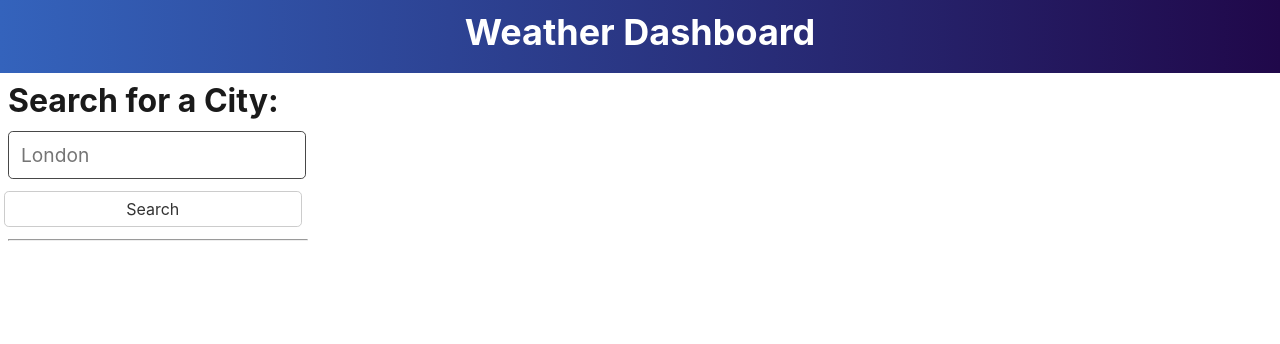
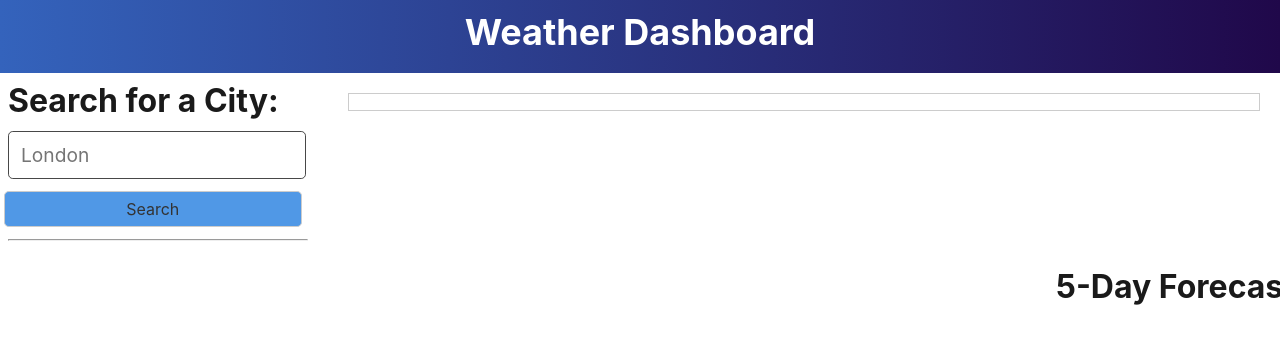
Before and after one commit to georgielill/Five-Day-Weather-App, a plain HTML site: page index.html in a window 1280 px wide. Drawn offline with nearby package versions, Linux system fonts and the light colour scheme.

Commit message:
made 5 day forecast appear on right, and added 5 day forecast title, changed button to blue

```diff
--- a/assets/script.js
+++ b/assets/script.js
@@ -51,8 +51,9 @@ function displayCurrentWeather(data) {
         <h2>${cityName} (${date})</h2>
         <img src="${weatherIcon}" alt="Weather Icon">
         <p>Temperature: ${temperature}°C</p>
+        <p>Wind: ${windSpeed} KPH</p>
         <p>Humidity: ${humidity}%</p>
-        <p>Wind Speed: ${windSpeed} m/s</p>
+
     `;
 }
 
@@ -73,8 +74,8 @@ function displayForecast(data) {
             <h3>${date}</h3>
             <img src="${weatherIcon}" alt="Weather Icon">
             <p>Temperature: ${temperature}°C</p>
+            <p>Wind: ${speed} KPH</p>
             <p>Humidity: ${humidity}%</p>
-            <p>Speed: ${speed}KPH</p>
         `;
         forecastContainer.appendChild(forecastElement);
     }
--- a/assets/style.css
+++ b/assets/style.css
@@ -1891,15 +1891,20 @@ label form [type='radio'] {
 #forecast {
   margin: auto;
   padding-left: 20px;
-  align-items: center;
+
 }
 
 #current-weather {
-  border: #000000;
+  background-color: white;
+  border: 1px solid #ccc;
+  color: #333;
+  padding: 8px 16px;
+  margin: 20px;
+  cursor: pointer;
 }
 
 .search-button {
-  background-color: white;
+  background-color: #5098e6;
   border: 1px solid #ccc;
   color: #333;
   padding: 8px 16px;
@@ -1916,6 +1921,10 @@ label form [type='radio'] {
   border: 1px solid #ccc;
   color: #333;
   padding: 8px 16px;
-  margin: 4px;
+  margin: 10px;
   cursor: pointer;
 }
+
+.flex-end {
+  justify-content: flex-end;
+}
--- a/index.html
+++ b/index.html
@@ -16,7 +16,7 @@
 
   <!-- max-width for ultra wide resolutions -->
   <div class="container-fluid" style="max-width: 1400px">
-    <div class="row">
+    <div class="row flex-end">
       <aside class="col-lg-3 pb-3">
         <h2 id="form-heading" class="mt-1 h3 form-label">
           Search for a City:
@@ -42,6 +42,7 @@
         <section id="current-weather" class="mt-3" role="region" aria-live="polite"></section>
       </div>
       <div>
+        <h2>5-Day Forecast</h2>
         <section id="forecast" class="row mt-3" role="region" aria-live="polite"></section>
       </div>
     </div>
```
